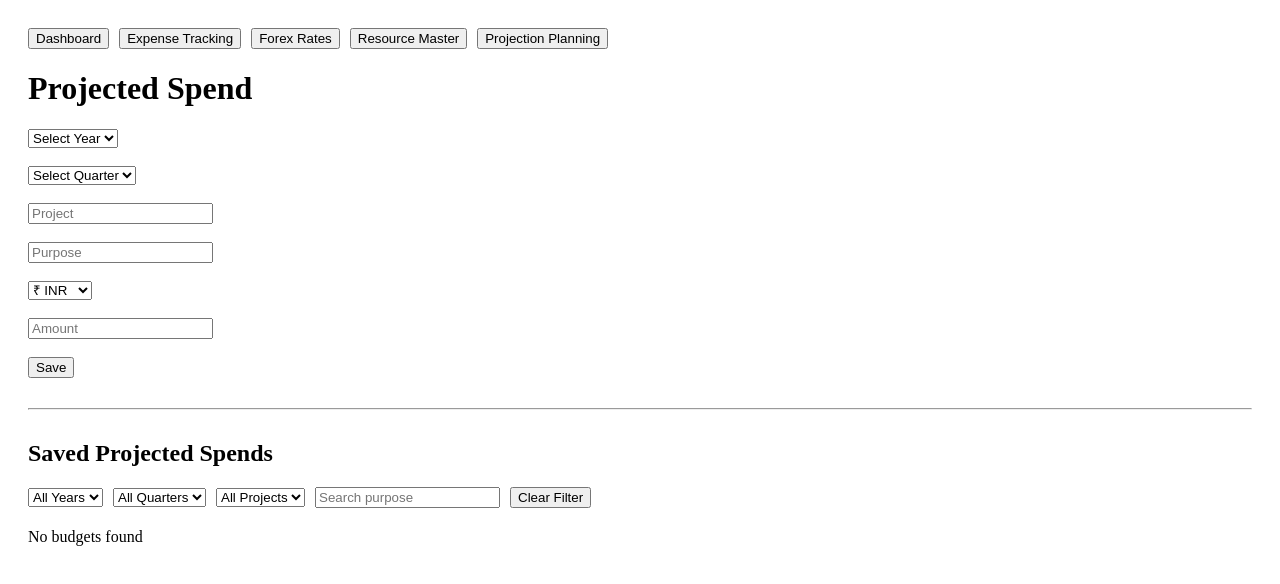
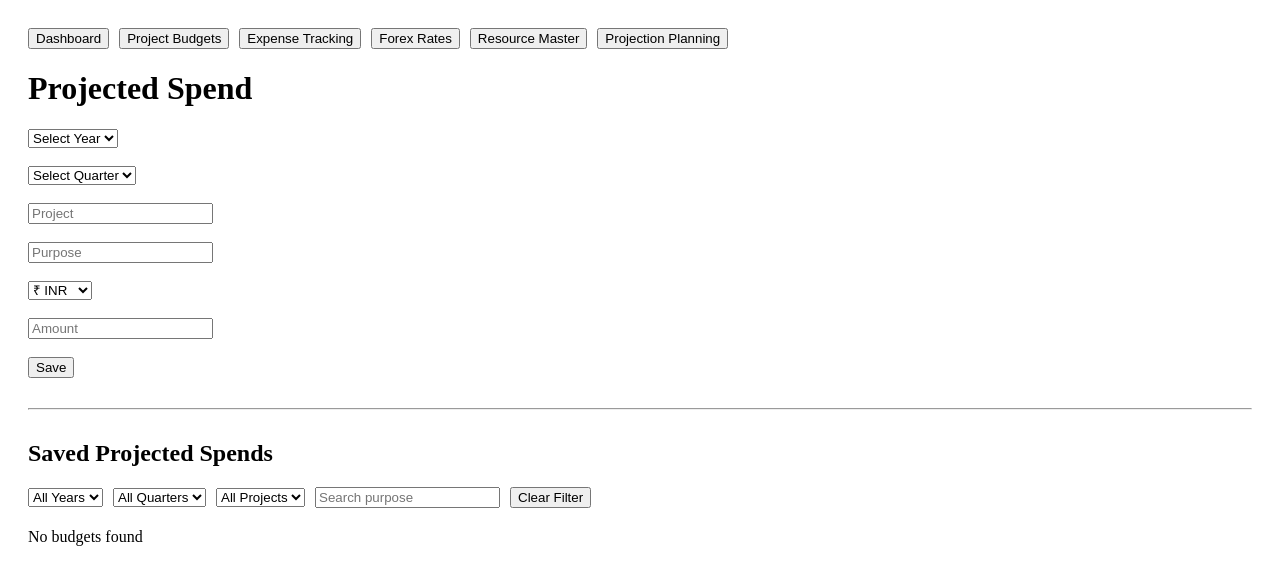
Before and after one commit to pinaki-GH/budget-tracker, a Next.js app: page /add-budget in a window 1280 px wide. Shown: the top 584 px of the page. Built offline with nearby package versions, Linux system fonts and the light colour scheme.

Commit message:
Update page.js

```diff
--- a/app/add-budget/page.js
+++ b/app/add-budget/page.js
@@ -172,6 +172,10 @@ export default function AddBudget() {
       <div style={{ marginBottom: 20 }}>
         <Link href="/">
           <button>Dashboard</button>
+        </Link>
+
+        <Link href="/project-budgets" style={{ marginLeft: 10 }}>
+          <button>Project Budgets</button>
         </Link>
 
         <Link href="/add-expense" style={{ marginLeft: 10 }}>
```
